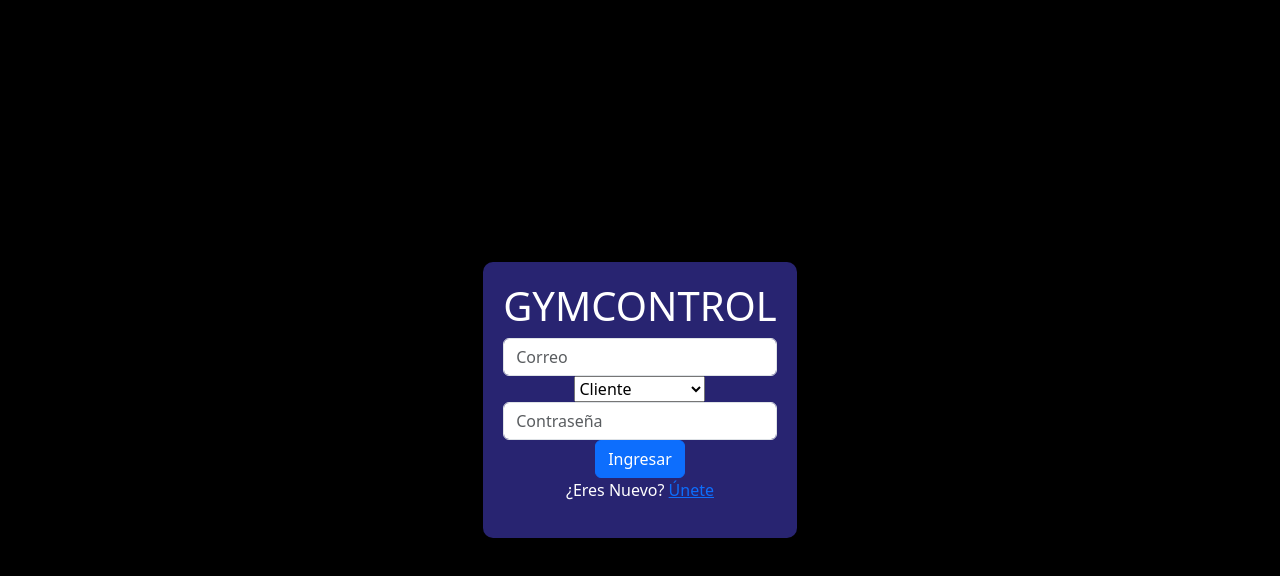
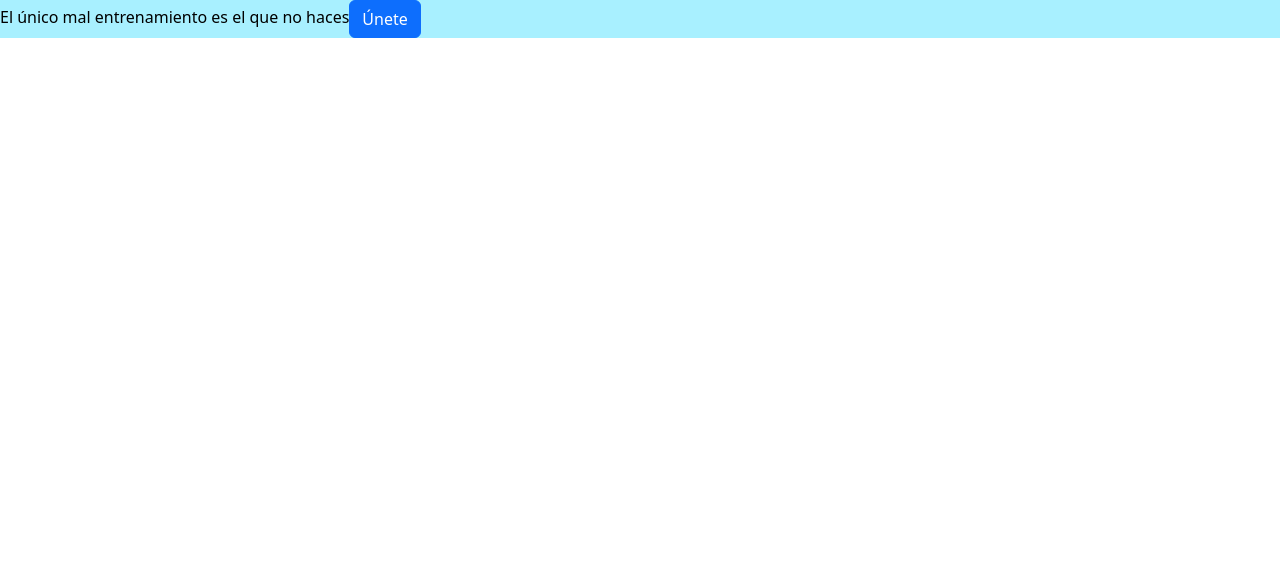
Before and after one commit to sebaslazar/Gimnasio, a React (Create React App) app in the folder frontend/: page / in a window 1280 px wide. Shown: the top 576 px of the page. Built offline with nearby package versions, Linux system fonts and the light colour scheme.

Commit message:
Home.js added

```diff
--- a/frontend/src/App.js
+++ b/frontend/src/App.js
@@ -9,7 +9,7 @@ document.documentElement.lang = "es"; //Establece el idioma de la página en esp
 
 function App() {
 
-    const [page, setPage] = useState("login");
+    const [page, setPage] = useState("Home");
     const [token, setToken] = useState();
 
     //Permite intercambiar la página que se carga
@@ -29,7 +29,7 @@ function App() {
     }, [token]);
 
     const paginas = () => {
-        if (token == null) {
+        if (token == null && page === "login") {
             return(
                 <div className="app-container">
                     <Helmet>
@@ -42,7 +42,7 @@ function App() {
                 </div>
             );
         } else {
-            return <Home />;
+            return <Home setPage={setPage}/>;
         }
     };
 
--- /dev/null
+++ b/frontend/src/Home.css
@@ -0,0 +1,5 @@
+.home_page{
+    background-color: #a8f0ff;
+    color: black;
+    font: sans;
+}
--- a/frontend/src/Home.js
+++ b/frontend/src/Home.js
@@ -1,7 +1,69 @@
-import React from "react";
+import React, {useState, useEffect} from "react";
+import {Link} from "react-router-dom";
+import axios from "axios";
+import "./Home.css";
 
-export default function Home() {
-    return (
-        <div>Home</div>
-    )
+document.documentElement.lang = "es";
+
+export default function Home(props) {
+
+    const frases = {1: "El único mal entrenamiento es el que no haces",
+                    2: "No se trata de ser el mejor, sino de ser mejor que ayer",
+                    3: "Cada repetición cuenta, cada esfuerzo te acerca a tus metas",
+                    4: "No te detengas cuando estés cansado, detente cuando hayas terminado",
+                    5: "Cada gota de sudor es un paso hacia tu mejor versión"
+                    }
+    const [user, setUser] = useState({}); //Sirven para los datos del usuario
+    const [auth_token, setToken] = useState(); //Sirven para los datos del token
+
+    useEffect(() => {
+        const auth_token = localStorage.getItem("auth_token"); //Cargo del token del almacenamiento local
+        setToken(auth_token);
+        if(auth_token != null) { //Verifico si el token existe
+            const auth_token_type = localStorage.getItem("auth_token_type");
+            const token_usuario = auth_token_type + " " + auth_token;
+
+            //Obtener datos de la API
+            axios.get("http://localhost:8888/cliente/", {headers: {Authorization: token_usuario}}).then((response) => {
+                console.log(response); //Sólo sirve para pruebas
+                setUser(response.data.resultado);
+            }).catch((error) => {
+                console.log(error); //Sólo sirve para pruebas
+            })
+        }
+    }, [auth_token])
+
+    const paginas = () => {
+        if (auth_token == null) {
+            return(
+                <div className="home_page">
+                    {frases[Math.floor(Math.random() * 5) + 1]}
+                    <Link to="/?login"
+                        onClick={() => {
+                            props.setPage("login");
+                        }}
+                    >
+                        <button type="button" className="btn btn-primary">Únete</button>
+                    </Link>
+                </div>
+            );
+        } else {
+            if (user.name != null){ //De ser falso, significa que se venció el token
+                return (
+                    <div className="home_page">
+                        ¡BIENVENID{user.sexo === "MASCULINO" ? "O " : "A "} {user.nombre}!
+                    </div>
+                );;
+            } else{
+                localStorage.removeItem("auth_token");
+                localStorage.removeItem("auth_token_type");
+
+                setTimeout(() => {
+                    window.location.reload();
+                }, 1500);
+            }
+        }
+    };
+
+    return <React.Fragment>{paginas()}</React.Fragment>;
 }
```
